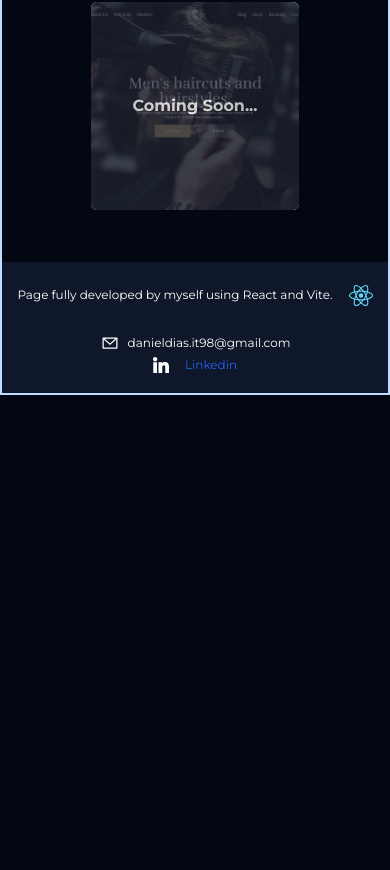
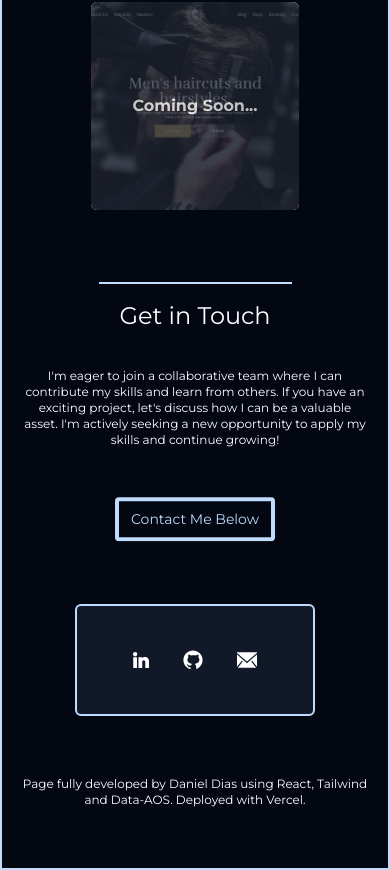
Before and after one commit to danielferreira-dias/my-portfolio-react-vite, a React (Vite) app: page / in a window 390 px wide. Shown: the part 6059-6929 px from the top of the page. Before the commit the page ends 6454 px from the top, so only its background shows below. Built offline with nearby package versions, Linux system fonts and the light colour scheme.

Commit message:
Updated Contact Section

```diff
--- a/src/App.jsx
+++ b/src/App.jsx
@@ -135,7 +135,7 @@ function App() {
         <Portfolio />
       </section >
 
-      <section ref={contactRef} className={`w-full h-fit mt-5   ${dataFromChild ? ' transition-colors duration-300 ease-in-out text-white bg-slate-900' : ' transition-colors duration-300 ease-in-out text-black bg-gray-200'}`}>
+      <section ref={contactRef} className={`w-full h-fit mt-5   ${dataFromChild ? ' transition-colors duration-300 ease-in-out text-white' : ' transition-colors duration-300 ease-in-out text-black '}`}>
         <Contact
           isDarkMode={dataFromChild}
         />
--- a/src/Components/PortfolioBox.jsx
+++ b/src/Components/PortfolioBox.jsx
@@ -10,7 +10,6 @@ const PortfolioBox = ({ workName, workDescription, workGitHub, portfolioImg, ski
                     <h1 className='font-bold'>{workName}</h1>
                     <div className='flex flex-col gap-y-2 text-xs w-full'>
                         <p>{workDescription}</p>
-                        <p>You can check out the github repository!</p>
                         <div className='flex flex-row w-full justify-evenly'>
                             <a href={workGitHub} className="italic">Repository</a>
                             <a href={urlLive} className={`italic ${liveState ? 'relative' : 'hidden'}`}>
--- a/src/Sections/Contact.jsx
+++ b/src/Sections/Contact.jsx
@@ -3,20 +3,27 @@ import '../index.css'
 const Contact = ({ isDarkMode }) => {
     return (
         <div className='flex flex-col w-full h-fit justify-center items-center gap-y-6 text-xs sm:text-sm md:text-lg py-5'>
-            <div className='flex flex-row justify-center h-fit items-center gap-x-4'>
-                <p className='w-fit'>Page fully developed by myself using React and Vite.</p>
-                <img src="react.svg" alt="React" className="w-6 h-auto 2xl:w-10" />
-            </div>
-            <div className='flex flex-col w-max gap-y-1'>
-                <div className='flex flex-row justify-center h-fit items-center gap-x-2'>
-                    <img src="email-dark.svg" alt="Email" className="w-5 h-auto 2xl:w-10" />
-                    <p className='w-fit'>danieldias.it98@gmail.com</p>
+            <div className='h-fit flex flex-col text-center items-center'>
+                <div className='border-t-2 border-t-blue-200 w-1/2'></div>
+                <div className='flex flex-col gap-y-5 px-5 xs:px-20 lg:px-0 lg:w-1/2 items-center'>
+                    <h1 className='text-2xl xl:text-4xl my-4'>Get in Touch</h1>
+                    <p>I'm eager to join a collaborative team where I can contribute my skills and learn from others.
+                        If you have an exciting project, let's discuss how I can be a valuable asset.
+                        I'm actively seeking a new opportunity to apply my skills and continue growing!</p>
+                    <button className='w-40 text-sm sm:text-xl sm:w-60 border-4 mt-10 rounded border-primary text-primary p-2 animate-bounce'>Contact Me Below</button>
+                    <div className={`flex flex-row justify-center gap-x-8 items-center w-60 h-28 rounded-md border-primary border-2 mt-8 ${isDarkMode ? 'bg-gray-900' : 'bg-gray-300'}`}>
+                        <a href="https://www.linkedin.com/in/daniel-dias-ismai/" target="_blank" rel="noopener noreferrer">
+                            <img src={isDarkMode ? "linkedin-light.svg" : "linkedin-dark.svg"} alt="LinkedIn" className="w-4 h-4" />
+                        </a>
+                        <a href="https://github.com/danielferreira-dias" target="_blank" rel="noopener noreferrer">
+                            <img src={isDarkMode ? "github-light.svg" : "github-dark.svg"} alt="GitHub" className="w-6 h-6" />
+                        </a>
+                        <a href="mailto:danieldias.it98@gmail.com">
+                            <img src={isDarkMode ? "email-light.svg" : "email-dark.svg"} alt="Email" className="w-5 h-5" />
+                        </a>
+                    </div>
+                    <p className='w-fit my-10'>Page fully developed by Daniel Dias using React, Tailwind and Data-AOS. Deployed with Vercel. </p>
                 </div>
-                <div className='flex flex-row justify-center h-fit items-center gap-x-4'>
-                    <img src="linkedin-light.svg" alt="LinkedIn" className="w-4 h-auto 2xl:w-8" />
-                    <a href="https://www.linkedin.com/in/daniel-dias-ismai/" className='w-fit text-blue-600'>Linkedin</a>
-                </div>
-
             </div>
         </div>
     );
--- a/tailwind.config.js
+++ b/tailwind.config.js
@@ -20,7 +20,6 @@ export default {
 
       'lg': '1024px',
       // => @media (min-width: 1024px) { ... }
-
 
       'xl': '1280px',
       // => @media (min-width: 1280px) { ... }
```
Also changed, not shown: public/email-dark.svg, public/email-light.svg (added).
